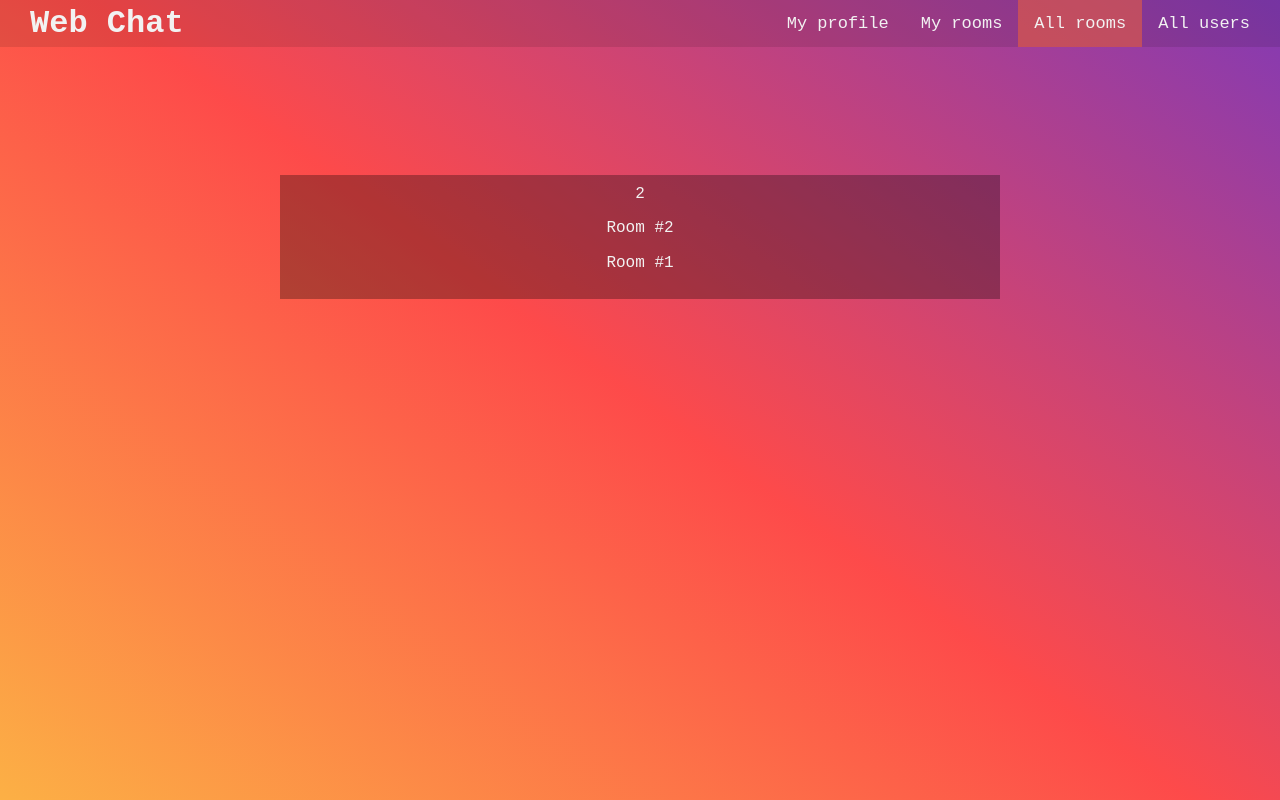
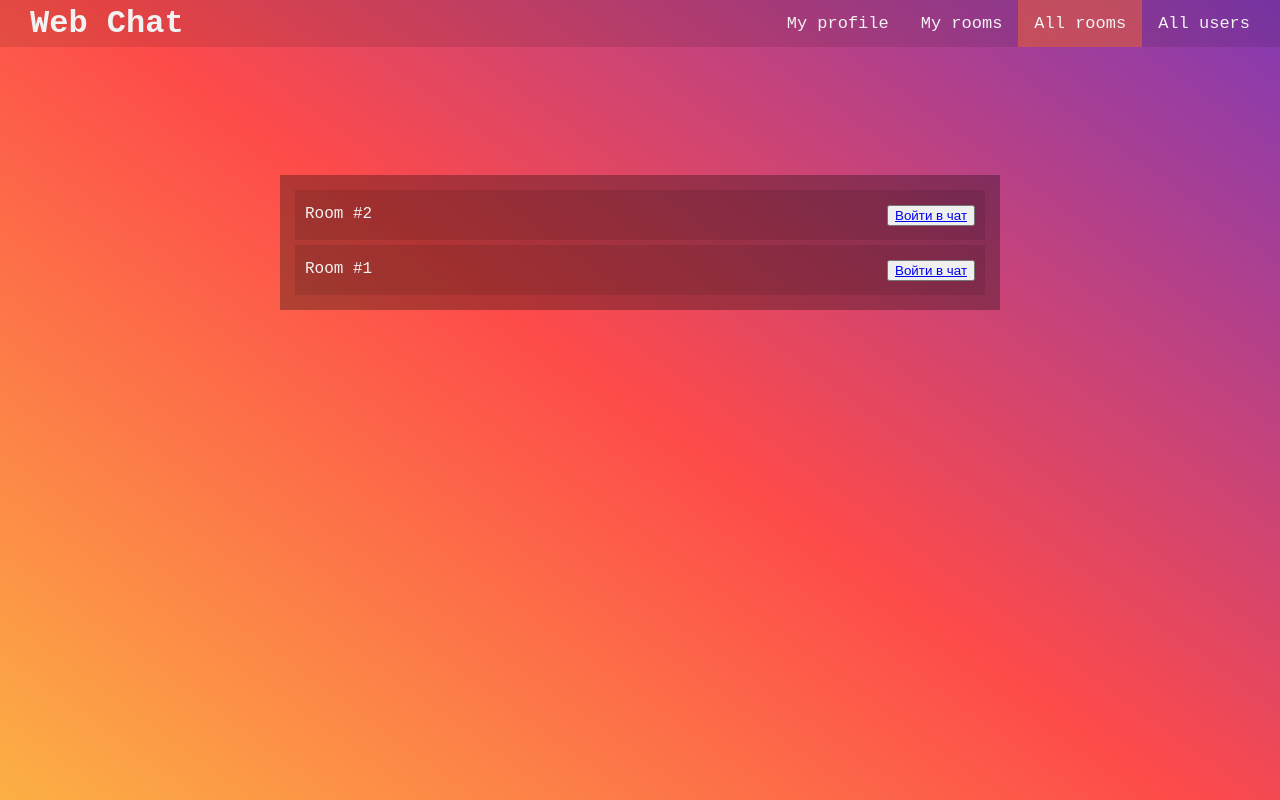
Before and after one commit to 4elovek-nevadimka/E6_AJAX_WebChat, a Django app: page /chat/all-rooms/ in a window 1280 px wide. Run offline with Django 4.2, Linux system fonts and the light colour scheme; a user stored in the database is signed in; data comes from the database, SQL or seed files in the repository.

Commit message:
Minor commit: templates.

```diff
--- a/config/static/css/style.css
+++ b/config/static/css/style.css
@@ -73,8 +73,8 @@ body, html {
     line-height: 1.2;
 }
 
-.card {
-    text-align: center;
+.button.is-info {
+    float: right;
 }
 
 img {
@@ -87,3 +87,21 @@ img {
     padding: 20px;
     overflow: hidden;
 }
+
+.room-row {
+  display: flex;
+  align-items: center;
+  justify-content: space-between;
+  background: rgba(1, 1, 0, 0.1);
+  padding: 10px;
+  margin: 5px;
+  height: 30px;
+}
+
+.room-name {
+
+}
+
+.room-button {
+
+}
--- a/config/templates/chat/all_rooms.html
+++ b/config/templates/chat/all_rooms.html
@@ -11,9 +11,17 @@
 
 {% block content %}
     {% if all_rooms_list %}
-        {{ all_rooms_list.count }}
         {% for room in all_rooms_list %}
-            <p>{{ room.title }}</p>
+            <div class="room-row">
+                <div class="room-name">
+                    <p>{{ room.title }}</p>
+                </div>
+                <div class="room-button">
+                    <button>
+                        <a href="{% url 'room' room.title %}">Войти в чат</a>
+                    </button>
+                </div>
+            </div>
         {% endfor %}
     {% else %}
         <h2>No Rooms yet...</h2>
--- a/config/templates/chat/my_profile.html
+++ b/config/templates/chat/my_profile.html
@@ -23,7 +23,6 @@
             <a href="{% url 'sign-out' %}">Log Out</a>
         </button>
     </p>
-</form>
 {% endblock content %}
 
 {% block scripts %}
--- a/config/templates/default.html
+++ b/config/templates/default.html
@@ -5,6 +5,8 @@
 <head>
     <meta http-equiv="Content-Type" content="text/html; charset=utf-8" />
     <link rel="stylesheet" href="{% static 'css/style.css' %}">
+    {% block links %}
+    {% endblock %}
     <title>{% block title %}{% endblock title %}</title>
 </head>
 <body>
```
Also changed, not shown: config/templates/chat/my_rooms.html (+10 -2 lines).
